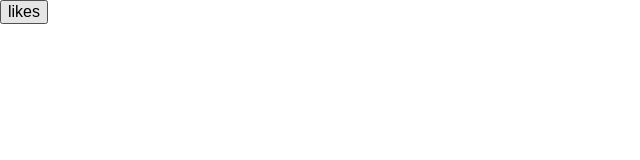
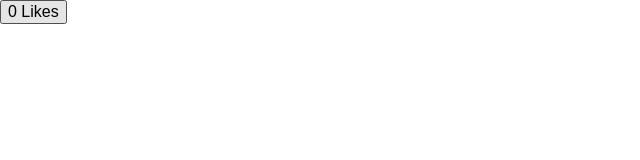
Before and after one commit to henryjf/angular-button, a website with bundled scripts: page app/index.html in a window 1280 px wide. Shown: the full height of the page, 0-640 px from the left. Built offline with nearby package versions, Linux system fonts and the light colour scheme; some packages are replaced by stand-ins of ours; files whose address does not match are found by name.

Commit message:
working on scope

```diff
--- a/app/index.html
+++ b/app/index.html
@@ -10,12 +10,7 @@
   <body ng-app="app">
     <div class="container" ng-controller="MainController">
 
-      <button ng-click="likes = 1 + likes" ng-init="count=0" class="button is-large is-info">{{likes}} likes
-  </button>
-  <!-- <a class="button is-info">Info</a> -->
-
-
-        <!-- <button ng-click="clicked()">{{ buttonStatus}} </button> -->
+      <button ng-click="clicked()" class="button is-large is-info">{{buttonStatus}}</button>
 
     </div>
     <script src="js/bundle.js"></script>
--- a/src/js/controllers/main.controller.js
+++ b/src/js/controllers/main.controller.js
@@ -1,9 +1,16 @@
 function MainController($scope) {
 
-  $scope.allTasks = [];
-  $scope.buttonStatus = 'likes';
+  $scope.buttonStatus = '0 Likes';
+  $scope.clicked = function(x) {
+    // if (clicks === 1)
+    $scope.buttonStatus = '1 Like';
+
+  if (x > 1)
+    $scope.buttonStatus = x + ' Likes';
+  }
 
 }
 
 
+
 export { MainController };
```
